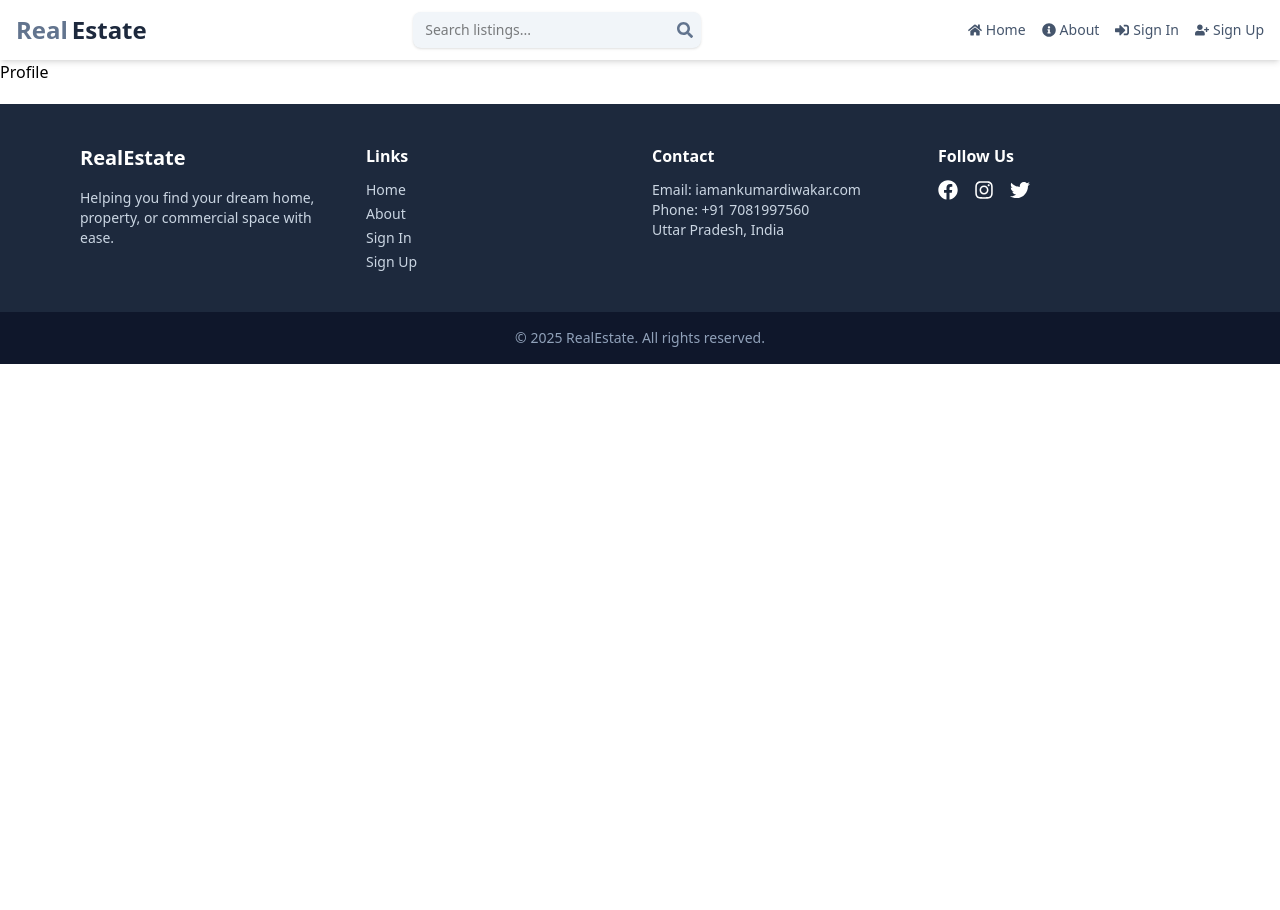
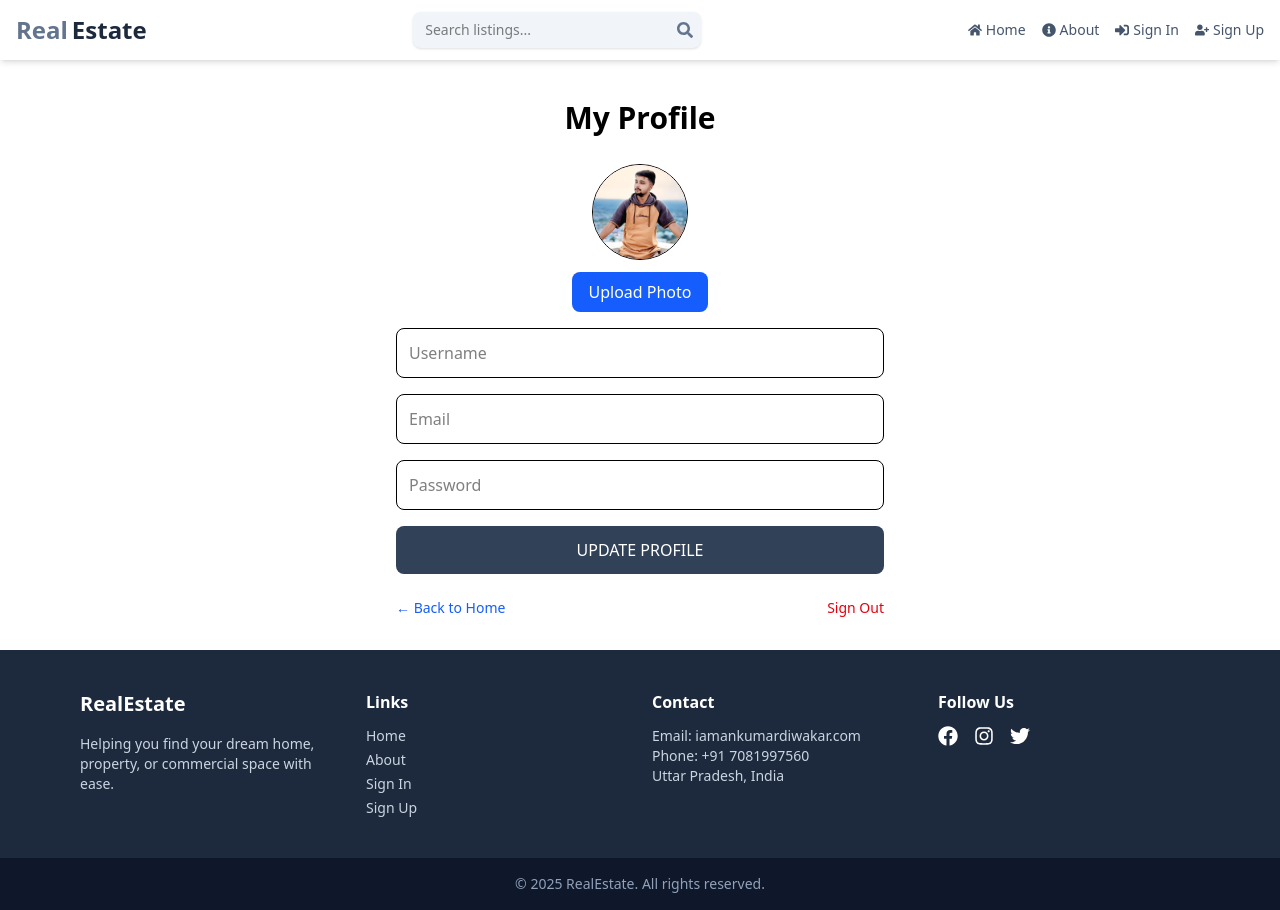
Before and after one commit to diwakaraman/Estate-Project, a React (Vite) app in the folder client/: page /profile in a window 1280 px wide. Before the commit the page ends 800 px from the top, so only its background shows below. Built offline with nearby package versions, Linux system fonts and the light colour scheme.

Commit message:
profile change

```diff
--- a/client/src/pages/Home.jsx
+++ b/client/src/pages/Home.jsx
@@ -2,52 +2,22 @@ import { useEffect, useState } from 'react';
 import { Link } from 'react-router-dom';
 import ListingItem from '../components/ListingItem';
 import { FaTags, FaHome, FaMoneyBillWave, FaBullhorn } from 'react-icons/fa';
+// If your image is in src/assets
+// import heroHome from '../assets/hero-home.jpg';
 
 export default function Home() {
-  const [offerListings, setOfferListings] = useState([]);
-  const [rentListings, setRentListings] = useState([]);
-  const [saleListings, setSaleListings] = useState([]);
-
-  useEffect(() => {
-    const fetchOfferListings = async () => {
-      try {
-        const res = await fetch('/api/listing/get?offer=true&limit=4');
-        const data = await res.json();
-        setOfferListings(data);
-        fetchRentListings();
-      } catch (error) {
-        console.log(error);
-      }
-    };
-
-    const fetchRentListings = async () => {
-      try {
-        const res = await fetch('/api/listing/get?type=rent&limit=4');
-        const data = await res.json();
-        setRentListings(data);
-        fetchSaleListings();
-      } catch (error) {
-        console.log(error);
-      }
-    };
-
-    const fetchSaleListings = async () => {
-      try {
-        const res = await fetch('/api/listing/get?type=sale&limit=4');
-        const data = await res.json();
-        setSaleListings(data);
-      } catch (error) {
-        console.log(error);
-      }
-    };
-
-    fetchOfferListings();
-  }, []);
+  // ...your state and useEffect code (unchanged)
 
   return (
     <div>
       {/* Top Hero Section */}
       <div className='flex flex-col gap-6 p-28 px-3 max-w-6xl mx-auto text-center'>
+        {/* Big Home Photo */}
+        <img
+          src="/hero-home.jpg" // or use {heroHome} if imported
+          alt="Beautiful Home"
+          className="w-full max-h-[400px] object-cover rounded-lg shadow-lg mb-6"
+        />
         <h1 className='text-slate-700 font-bold text-4xl lg:text-6xl flex flex-col items-center'>
           <FaHome className='text-slate-500 mb-2' size={40} />
           Find your next <span className='text-slate-500'>perfect</span> place
@@ -64,77 +34,7 @@ export default function Home() {
         </Link>
       </div>
 
-      {/* Listings Section */}
-      <div className='max-w-6xl mx-auto p-3 flex flex-col gap-12 my-10'>
-        {/* Offers */}
-        {offerListings.length > 0 && (
-          <div>
-            <div className='flex items-center justify-between mb-4'>
-              <h2 className='text-2xl font-semibold text-slate-700 flex items-center gap-2'>
-                <FaTags className='text-green-500' />
-                Recent Offers
-              </h2>
-              <Link
-                to='/search?offer=true'
-                className='text-sm text-blue-700 hover:underline'
-              >
-                Show more offers
-              </Link>
-            </div>
-            <div className='flex flex-wrap gap-6'>
-              {offerListings.map((listing) => (
-                <ListingItem key={listing._id} listing={listing} />
-              ))}
-            </div>
-          </div>
-        )}
-
-        {/* Rent */}
-        {rentListings.length > 0 && (
-          <div>
-            <div className='flex items-center justify-between mb-4'>
-              <h2 className='text-2xl font-semibold text-slate-700 flex items-center gap-2'>
-                <FaBullhorn className='text-indigo-500' />
-                Places for Rent
-              </h2>
-              <Link
-                to='/search?type=rent'
-                className='text-sm text-blue-700 hover:underline'
-              >
-                Show more rentals
-              </Link>
-            </div>
-            <div className='flex flex-wrap gap-6'>
-              {rentListings.map((listing) => (
-                <ListingItem key={listing._id} listing={listing} />
-              ))}
-            </div>
-          </div>
-        )}
-
-        {/* Sale */}
-        {saleListings.length > 0 && (
-          <div>
-            <div className='flex items-center justify-between mb-4'>
-              <h2 className='text-2xl font-semibold text-slate-700 flex items-center gap-2'>
-                <FaMoneyBillWave className='text-yellow-500' />
-                Properties for Sale
-              </h2>
-              <Link
-                to='/search?type=sale'
-                className='text-sm text-blue-700 hover:underline'
-              >
-                Show more sales
-              </Link>
-            </div>
-            <div className='flex flex-wrap gap-6'>
-              {saleListings.map((listing) => (
-                <ListingItem key={listing._id} listing={listing} />
-              ))}
-            </div>
-          </div>
-        )}
-      </div>
+      {/* ...rest of your code */}
     </div>
   );
 }
--- a/client/src/pages/Profile.jsx
+++ b/client/src/pages/Profile.jsx
@@ -1,7 +1,150 @@
-import React from 'react'
+import { useState, useEffect } from 'react';
+import { useNavigate } from 'react-router-dom';
 
 export default function Profile() {
+  const navigate = useNavigate();
+
+  const [formData, setFormData] = useState({
+    username: '',
+    email: '',
+    password: '',
+    photo: '',
+  });
+  const [preview, setPreview] = useState(null);
+  const [loading, setLoading] = useState(false);
+  const [error, setError] = useState(null);
+
+  // Simulate user fetch
+  useEffect(() => {
+    // Replace this with real API
+    setFormData({
+
+      photo: 'p1.jpeg',
+    });
+  }, []);
+
+  const handleChange = (e) => {
+    const { id, value, files } = e.target;
+    if (id === 'photo' && files.length > 0) {
+      setPreview(URL.createObjectURL(files[0]));
+      setFormData((prev) => ({ ...prev, photo: files[0] }));
+    } else {
+      setFormData((prev) => ({ ...prev, [id]: value }));
+    }
+  };
+
+  const handleSubmit = async (e) => {
+    e.preventDefault();
+    setLoading(true);
+
+    try {
+      // TODO: Upload image + send data to backend
+      console.log('Profile data to update:', formData);
+
+      setLoading(false);
+      alert('Profile updated!');
+    } catch (err) {
+      setLoading(false);
+      setError('Failed to update profile.');
+    }
+  };
+
+  const handleSignOut = () => {
+    // TODO: Clear token or session
+    navigate('/signin');
+  };
+
   return (
-    <div>Profile</div>
-  )
+    <div className='p-3 max-w-lg mx-auto'>
+      <h1 className='text-3xl text-center font-semibold my-7'>My Profile</h1>
+
+      <form onSubmit={handleSubmit} className='flex flex-col gap-4'>
+        {/* Profile Photo with Styled Upload */}
+        <div className='flex flex-col items-center gap-3'>
+          <img
+            src={preview || formData.photo}
+            alt='Profile'
+            className='w-24 h-24 rounded-full object-cover border'
+          />
+
+          <label
+            htmlFor='photo'
+            className='bg-blue-600 text-white px-4 py-2 rounded-lg cursor-pointer hover:bg-blue-700 transition'
+          >
+            Upload Photo
+          </label>
+          <input
+            type='file'
+            id='photo'
+            accept='image/*'
+            onChange={handleChange}
+            className='hidden'
+          />
+
+          {formData.photo && typeof formData.photo === 'object' && (
+            <p className='text-sm text-slate-600'>
+              Selected: {formData.photo.name}
+            </p>
+          )}
+        </div>
+
+        {/* Username */}
+        <input
+          type='text'
+          placeholder='Username'
+          id='username'
+          value={formData.username}
+          onChange={handleChange}
+          className='border p-3 rounded-lg'
+        />
+
+        {/* Email */}
+        <input
+          type='email'
+          placeholder='Email'
+          id='email'
+          value={formData.email}
+          onChange={handleChange}
+          className='border p-3 rounded-lg'
+        />
+
+        {/* Password */}
+        <input
+          type='password'
+          placeholder='Password'
+          id='password'
+          value={formData.password}
+          onChange={handleChange}
+          className='border p-3 rounded-lg'
+        />
+
+        {/* Submit Button */}
+        <button
+          type='submit'
+          disabled={loading}
+          className='bg-slate-700 text-white p-3 rounded-lg uppercase hover:opacity-95 disabled:opacity-80'
+        >
+          {loading ? 'Updating...' : 'Update Profile'}
+        </button>
+      </form>
+
+      {/* Sign Out */}
+      <div className='flex justify-between mt-6 text-sm'>
+        <button
+          onClick={() => navigate('/')}
+          className='text-blue-600 hover:underline'
+        >
+          ← Back to Home
+        </button>
+        <button
+          onClick={handleSignOut}
+          className='text-red-600 hover:underline'
+        >
+          Sign Out
+        </button>
+      </div>
+
+      {error && <p className='text-red-500 mt-5'>{error}</p>}
+    </div>
+  );
 }
```
